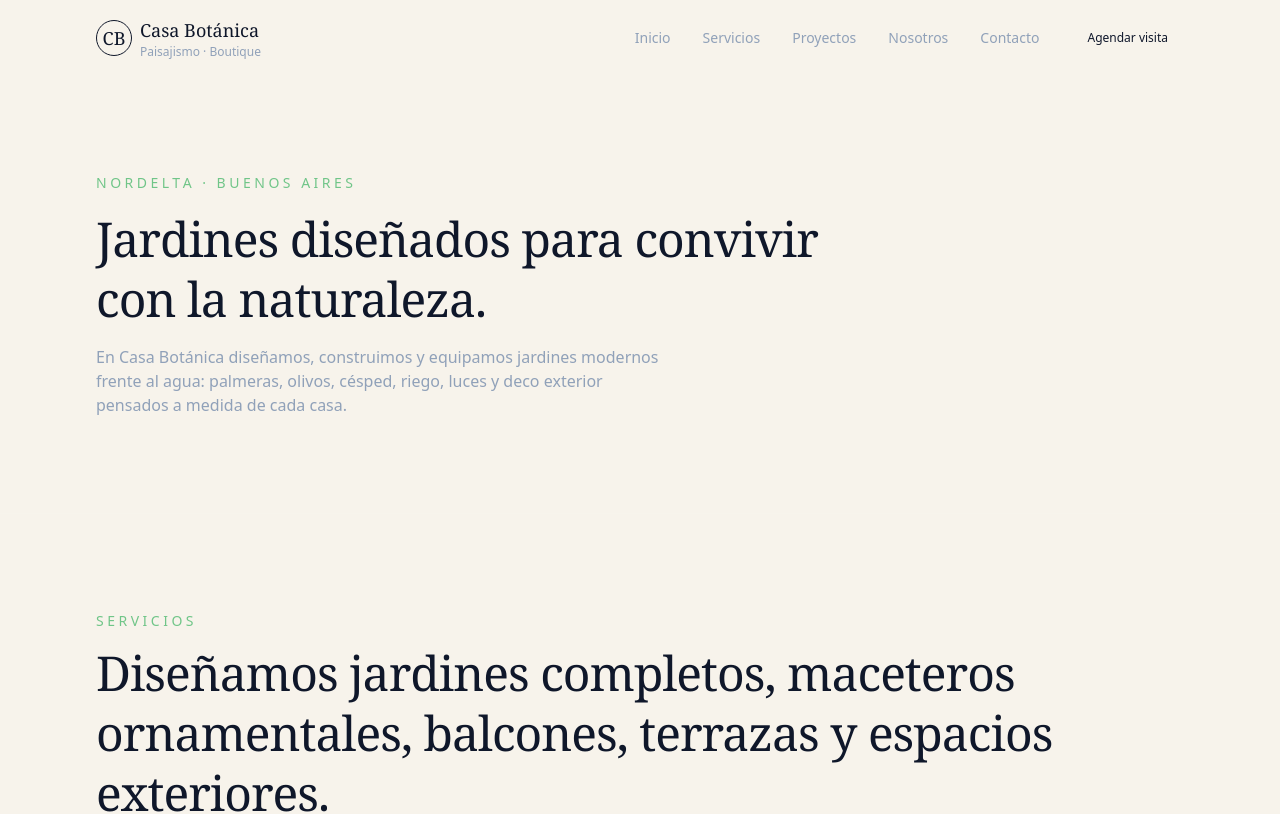
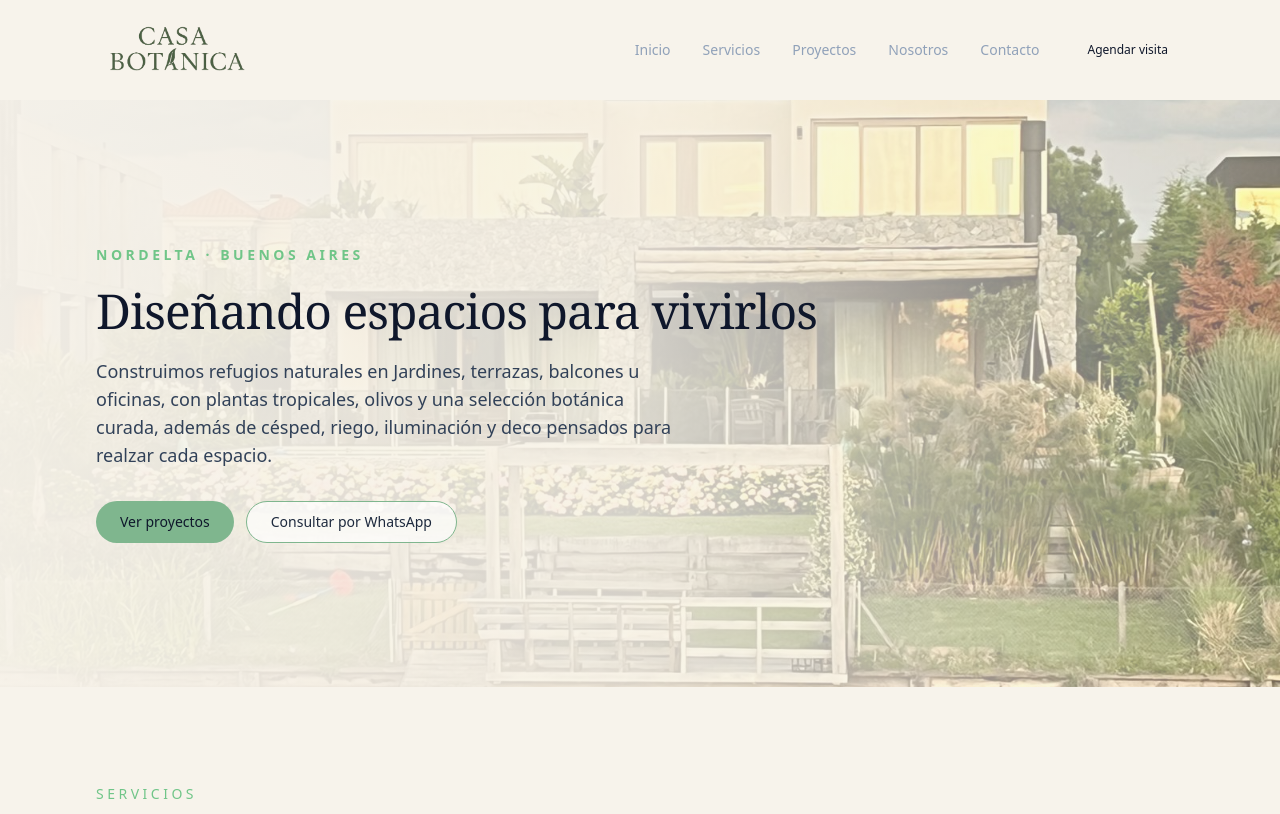
Before and after one commit to MaxiCassol/casaBotanica, a Next.js app: page / in a window 1280 px wide. Shown: the top 814 px of the page. Built offline with nearby package versions, Linux system fonts and the light colour scheme; a web font is replaced by a local one.

Commit message:
hero edited

```diff
--- a/src/app/components/Header/Header.js
+++ b/src/app/components/Header/Header.js
@@ -3,6 +3,7 @@
 
 import { useState, useEffect } from 'react'
 import Link from 'next/link'
+import Image from "next/image";
 
 const navLinks = [
   { href: '/', label: 'Inicio' },
@@ -31,7 +32,8 @@ export default function Header() {
       <div className="container-cb flex items-center justify-between py-4">
         {/* Logo / Marca */}
         <Link href="/" className="flex items-center gap-2">
-          <div className="h-9 w-9 rounded-full bg-cb-accent/15 border border-cb-accent/40 flex items-center justify-center text-cb-accent">
+        {/* Logo / Marca */}
+          {/* <div className="h-9 w-9 rounded-full bg-cb-accent/15 border border-cb-accent/40 flex items-center justify-center text-cb-accent">
             <span className="text-lg font-serif">CB</span>
           </div>
           <div className="leading-tight">
@@ -40,7 +42,17 @@ export default function Header() {
             <div className="text-xs text-slate-400">
               Paisajismo · Boutique
             </div>
-          </div>
+          </div> */}
+          <div className="flex items-center gap-3">
+  <Image
+    src="/logo-casabotanica.png"
+    alt="Casa Botánica Logo"
+    width={160}
+    height={60}
+    className="h-auto w-[140px] md:w-40"
+    priority
+  />
+</div>
         </Link>
 
         {/* Navegación desktop */}
--- /dev/null
+++ b/src/app/components/HeroSection/HeroSection.js
@@ -0,0 +1,70 @@
+import Image from "next/image";
+
+export default function HeroSection() {
+  return (
+    <section className="relative overflow-hidden">
+      {/* FONDO CON IMAGEN */}
+      <div className="absolute inset-0 -z-10 ">
+        <Image
+          src="/hero-lago.jpg"
+          alt="Jardín frente al lago diseñado por Casa Botánica"
+          fill
+          priority
+          className="object-cover"
+        />
+        {/* capa para que el texto se lea bien */}
+        <div className="absolute inset-0 bg-gradient-to-r from-[rgba(247,243,235,0.97)] via-[rgba(247,243,235,0.85)] via-[rgba(247,243,235,0.8)] to-[rgba(247,243,235,0.37)]" />
+      </div>
+
+      {/* ⚠️ OPCIÓN CON VIDEO (COMENTADA POR AHORA) */}
+      {/*
+      <div className="absolute inset-0 -z-10">
+        <video
+          className="h-full w-full object-cover"
+          autoPlay
+          muted
+          loop
+          playsInline
+        >
+          <source src="/hero-lago.mp4" type="video/mp4" />
+        </video>
+        <div className="absolute inset-0 bg-gradient-to-r from-[rgba(247,243,235,0.97)] via-[rgba(247,243,235,0.94)] to-[rgba(247,243,235,0.8)]" />
+      </div>
+      */}
+
+      {/* CONTENIDO DEL HERO */}
+      <div className="container-cb py-24 md:py-32 lg:py-36">
+        <p className="h-subtitle mb-4 font-semibold text-[var(--cb-accent)]">
+          Nordelta · Buenos Aires
+        </p>
+
+        <h1 className="h-title max-w-3xl text-slate-900 mb-4">
+          Diseñando espacios para vivirlos
+        </h1>
+
+        <p className="max-w-xl text-slate-700 text-base md:text-lg mb-8">
+          Construimos refugios naturales en Jardines, terrazas, balcones u oficinas,
+con plantas tropicales, olivos y una selección botánica curada,
+además de césped, riego, iluminación y deco pensados para realzar cada espacio.
+        </p>
+
+        <div className="flex flex-col sm:flex-row gap-3">
+          <a
+            href="#proyectos"
+            className="inline-flex items-center justify-center rounded-full bg-[var(--cb-accent)] px-6 py-2.5 text-sm font-medium text-slate-900 hover:bg-[var(--cb-accent-soft)] transition-colors"
+          >
+            Ver proyectos
+          </a>
+          <a
+            href="https://wa.me/5491158504632"
+            target="_blank"
+            rel="noopener noreferrer"
+            className="inline-flex items-center justify-center rounded-full border border-[var(--cb-accent)] bg-white/70 px-6 py-2.5 text-sm font-medium text-slate-800 hover:bg-white transition-colors"
+          >
+            Consultar por WhatsApp
+          </a>
+        </div>
+      </div>
+    </section>
+  );
+}
--- a/src/app/page.js
+++ b/src/app/page.js
@@ -1,11 +1,13 @@
 import Testimonials from "../app/components/Testimonials/Testimonials";
 // import Contact from "../app/components/Contact/Contact";
+import HeroSection from "../app/components/HeroSection/HeroSection";
+
 
 export default function Home() {
   return (
     <div>
       {/* Hero lo armamos en el siguiente paso */}
-      <section className="section border-b border-white/5">
+      {/* <section className="section border-b border-white/5">
         <div className="container-cb">
           <p className="h-subtitle mb-4">Nordelta · Buenos Aires</p>
           <h1 className="h-title max-w-3xl">
@@ -13,11 +15,12 @@ export default function Home() {
           </h1>
           <p className="mt-4 max-w-xl text-slate-600 md:text-slate-400">
             En Casa Botánica diseñamos, construimos y equipamos jardines
-            modernos frente al agua: palmeras, olivos, césped, riego, luces y
+            con plantas tropicales, olivos, entre otras, tambien colocamos césped, riego, luces y
             deco exterior pensados a medida de cada casa.
           </p>
         </div>
-      </section>
+      </section> */}
+      <HeroSection />
 
       <section id="servicios" className="section bg-[--cb-bg-soft]">
         <div className="container-cb">
@@ -198,7 +201,7 @@ export default function Home() {
             {/* Columna izquierda: texto principal */}
             <div className="space-y-6 text-slate-700 leading-relaxed">
               <div>
-                <h3 className="text-sm font-semibold tracking-[0.2em] uppercase text-[--cb-accent] mb-2">
+                <h3 className=" h-subtitle text-sm font-semibold tracking-[0.2em] uppercase text-[--cb-accent] mb-2">
                   Lo que creemos
                 </h3>
                 <p>
@@ -234,7 +237,7 @@ export default function Home() {
             {/* Columna derecha: cómo trabajamos + cierre */}
             <div className="space-y-6 text-slate-700 leading-relaxed">
               <div>
-                <h3 className="text-sm font-semibold tracking-[0.2em] uppercase text-[--cb-accent] mb-2">
+                <h3 className="h-subtitle text-sm font-semibold tracking-[0.2em] uppercase text-[--cb-accent] mb-2">
                   Cómo trabajamos
                 </h3>
                 <p>
@@ -255,7 +258,7 @@ export default function Home() {
               </div>
 
             </div>
-            <div className="border-l-4 border-[--cb-accent] pl-4 py-2 bg-white/60 rounded-r-xl">
+            <div className="border-l-4 border-[#65a475ff] pl-4 py-2 bg-white/60 rounded-r-xl">
                 <p className="text-slate-800">
                   Casa Botánica nace de un deseo simple:{" "} <br/>
                   <strong>
```
Also changed, not shown: public/hero-lago.jpg (added), public/logo-casabotanica.png (renamed from public/Logo Casa Botanica.png).
